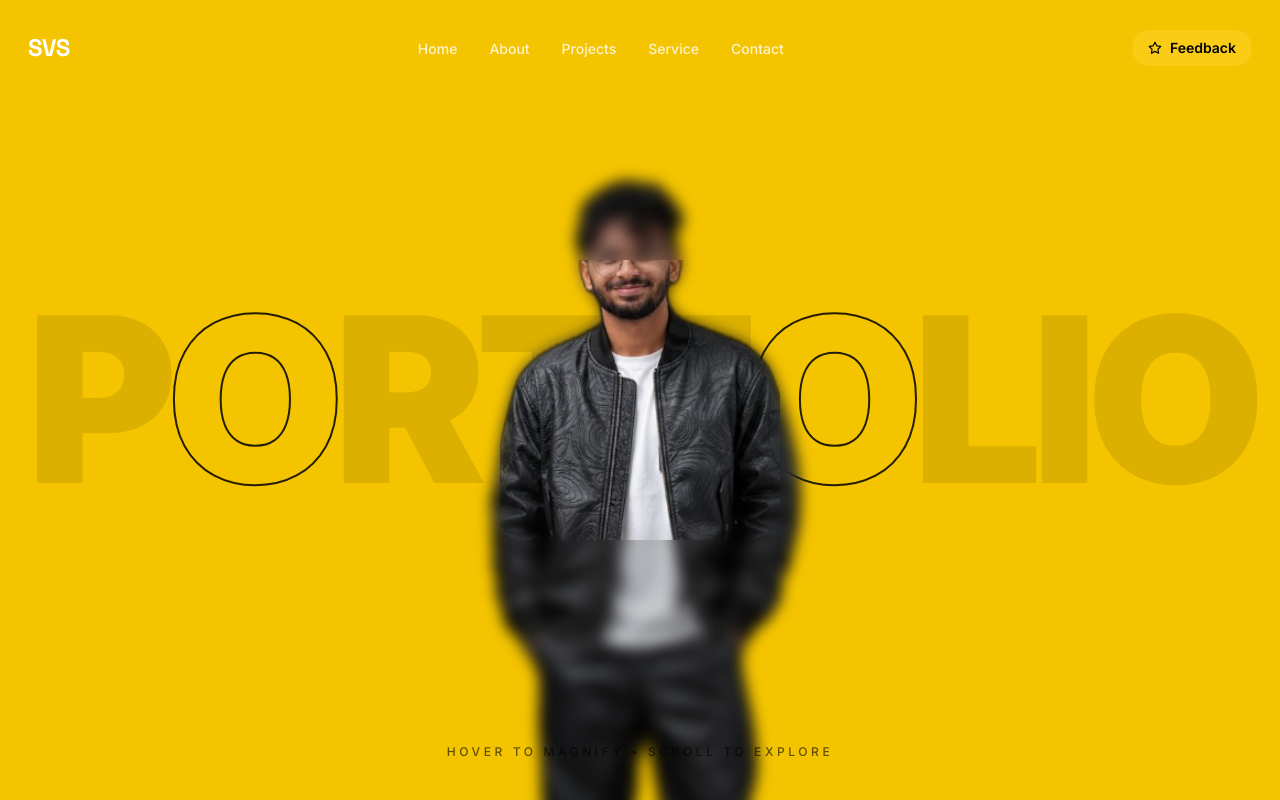
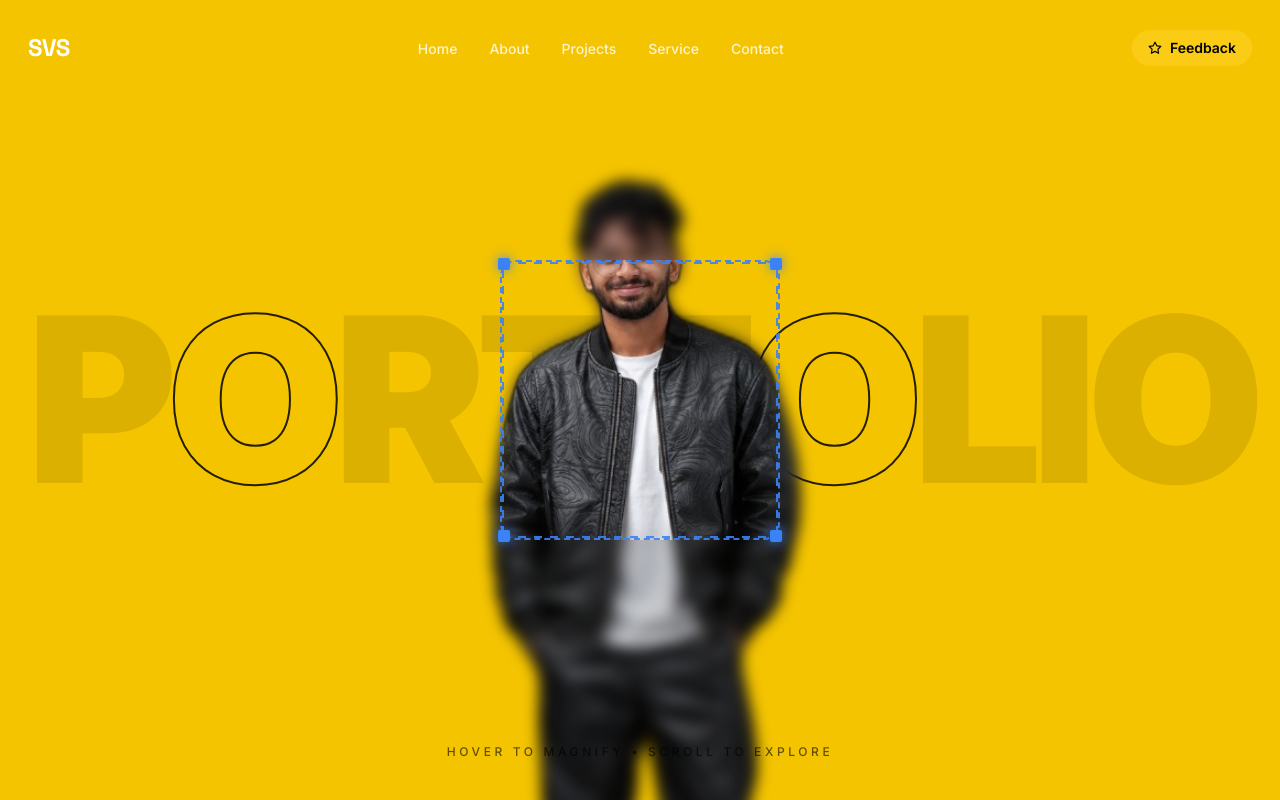
Before and after one commit to Stevieee08/portfolio, a React (Vite) app: page / in a window 1280 px wide. Shown: the top 800 px of the page. Built offline with nearby package versions, Linux system fonts and the light colour scheme.

Commit message:
Update portfolio project files

```diff
--- a/src/App.jsx
+++ b/src/App.jsx
@@ -7,7 +7,6 @@ import AOS from "aos";
 import Navbar from "./components/Navbar.jsx";
 import Portfolio from "./components/Portfolio.jsx";
 import Hero from "./components/Hero.jsx";
-import Welcome from "./components/Welcome.jsx";
 import Skills from "./components/Skills.jsx";
 import Projects from "./components/Projects.jsx";
 import Services from "./components/Services.jsx";
@@ -59,7 +58,6 @@ export default function App() {
       {/* Content that overlaps the fixed background */}
       <main className="relative z-20">
         <Hero />
-        <Welcome />
         <Skills />
         <Projects />
         <Services />
--- a/src/components/Navbar.jsx
+++ b/src/components/Navbar.jsx
@@ -13,7 +13,6 @@ const LINKS = [
 // darkText: true → black nav text (light page bg), false → white nav text
 const SECTION_NAV_THEMES = [
   { id: "about", darkText: true },
-  { id: "welcome", darkText: true },
   { id: "skills", darkText: false },
   { id: "projects", darkText: true },
   { id: "services", darkText: false },
--- a/src/components/Portfolio.jsx
+++ b/src/components/Portfolio.jsx
@@ -13,6 +13,7 @@ export default function Portfolio() {
   const sectionRef = useRef(null);
   const revealRef = useRef(null);
   const innerRef = useRef(null);
+  const frameRef = useRef(null);
 
   useEffect(() => {
     const el = sectionRef.current;
@@ -38,6 +39,7 @@ export default function Portfolio() {
       const ry = cur.y - BOX / 2;
 
       gsap.set(revealRef.current, { x: rx, y: ry });
+      gsap.set(frameRef.current, { x: rx, y: ry });
       gsap.set(innerRef.current, { x: -rx, y: -ry });
 
       raf = requestAnimationFrame(tick);
@@ -118,10 +120,49 @@ export default function Portfolio() {
         </div>
       </div>
 
+      {/* square marching-ants frame — desktop only */}
+      <div
+        ref={frameRef}
+        className="pointer-events-none absolute left-0 top-0 z-20 hidden md:block"
+        style={{ width: BOX, height: BOX }}
+      >
+        <div className="ants relative h-full w-full rounded-2xl">
+          {[
+            "-top-1 -left-1",
+            "-top-1 -right-1",
+            "-bottom-1 -left-1",
+            "-bottom-1 -right-1",
+          ].map((pos) => (
+            <span
+              key={pos}
+              className={`absolute h-3 w-3 rounded-sm bg-blue-500 shadow-[0_0_12px_rgba(59,130,246,0.9)] ${pos}`}
+            />
+          ))}
+        </div>
+      </div>
+
       <div className="absolute bottom-10 left-1/2 z-30 -translate-x-1/2 select-none text-center text-[10px] font-medium uppercase tracking-[0.3em] text-black/60 sm:text-xs">
         <span className="hidden md:inline">Hover to magnify • </span>
         Scroll to explore
       </div>
+
+      <style>{`
+        .ants {
+          border: 2px dashed rgba(59,130,246,0.9);
+          background-image:
+            linear-gradient(90deg, rgba(59,130,246,0.9) 50%, transparent 50%),
+            linear-gradient(90deg, rgba(59,130,246,0.9) 50%, transparent 50%),
+            linear-gradient(0deg, rgba(59,130,246,0.9) 50%, transparent 50%),
+            linear-gradient(0deg, rgba(59,130,246,0.9) 50%, transparent 50%);
+          background-repeat: repeat-x, repeat-x, repeat-y, repeat-y;
+          background-size: 16px 2px, 16px 2px, 2px 16px, 2px 16px;
+          background-position: 0 0, 0 100%, 0 0, 100% 0;
+          animation: ants 0.6s linear infinite;
+        }
+        @keyframes ants {
+          to { background-position: 16px 0, -16px 100%, 0 -16px, 100% 16px; }
+        }
+      `}</style>
     </section>
   );
 }
```
